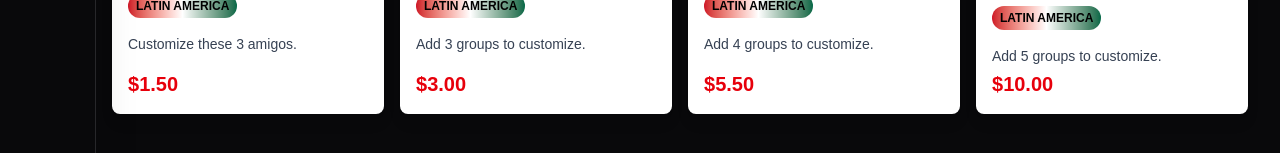
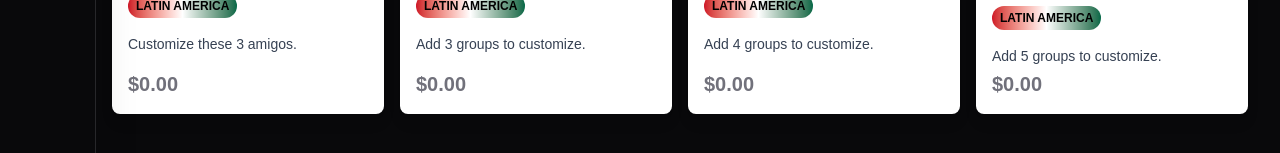
Before and after one commit to culinarycookout/culinary-cookout-app, a Next.js app: page /taco-deals in a window 1280 px wide. Shown: the part 367-520 px from the top of the page. Built offline with nearby package versions, Linux system fonts and the light colour scheme.

Commit message:
lets see

```diff
--- a/app/taco-deals/[id]/page.js
+++ b/app/taco-deals/[id]/page.js
@@ -5,12 +5,11 @@ import { useParams, useRouter } from 'next/navigation';
 import Link from 'next/link';
 import { useCart } from '../../../context/CartContext';
 
-// ✅ Package configurations - I added "basePrice" to match your grid
+// ✅ Package configurations - basePrice completely removed
 const packageConfig = {
   'taco-trio': {
     name: 'TACO TRIO',
     description: '3 tacos, fully customized.',
-    basePrice: 1.50, // ✅ Based on your Price in the grid
     groups: [
       { id: 1, label: 'Taco Group 1', count: 1 },
       { id: 2, label: 'Taco Group 2', count: 1 },
@@ -20,7 +19,6 @@ const packageConfig = {
   'taco-pack': {
     name: 'TACO PACK',
     description: '3 groups of 4 tacos (12 total)',
-    basePrice: 3.00, // ✅ Based on your Price in the grid
     groups: [
       { id: 1, label: 'Taco Group 1', count: 4 },
       { id: 2, label: 'Taco Group 2', count: 4 },
@@ -30,7 +28,6 @@ const packageConfig = {
   'taco-party': {
     name: 'TACO PARTY',
     description: '4 groups of 6 tacos (24 total)',
-    basePrice: 5.50, // ✅ Based on your Price in the grid
     groups: [
       { id: 1, label: 'Taco Group 1', count: 6 },
       { id: 2, label: 'Taco Group 2', count: 6 },
@@ -41,7 +38,6 @@ const packageConfig = {
   'taco-party-fiesta-grande': {
     name: 'TACO PARTY: FIESTA GRANDE',
     description: '5 groups of 10 tacos (50 total)',
-    basePrice: 10.00, // ✅ Based on your Price in the grid
     groups: [
       { id: 1, label: 'Taco Group 1', count: 10 },
       { id: 2, label: 'Taco Group 2', count: 10 },
@@ -178,8 +174,7 @@ export default function TacoDealCustomize() {
     return sel && sel.tortilla !== '' && sel.meat1 !== '';
   });
 
-  // ✅ NEW PRICE LOGIC: Start at the basePrice we added to packageConfig
-  // Then add the cost of upgrades only when they are actually chosen.
+  // ✅ Starts at 0. Only calculates price when options are chosen.
   const totalPrice = config?.groups.reduce((sum, group) => {
     const sel = groupSelections[group.id] || { tortilla: '', meat1: '', meat2: '', toppings: [], extras: [] };
 
@@ -198,7 +193,7 @@ export default function TacoDealCustomize() {
       }
     }
     return sum + price;
-  }, config?.basePrice || 0); // ✅ This starts the calculation at the hardcoded base price
+  }, 0); // ✅ Starts exactly at ZERO
 
   const configuredCount = config?.groups.filter((group) => {
     const sel = groupSelections[group.id];
--- a/app/taco-deals/page.js
+++ b/app/taco-deals/page.js
@@ -8,7 +8,6 @@ const tacoDealItems = [
     'Item Name': 'TACO TRIO',
     'CATEGORY': 'LATIN AMERICA',
     'DESCRIPTION': 'Customize these 3 amigos.',
-    'Price': 1.50,
     'Image URL': 'https://iili.io/CSpjz5N.png',
   },
   {
@@ -16,7 +15,6 @@ const tacoDealItems = [
     'Item Name': 'TACO PACK',
     'CATEGORY': 'LATIN AMERICA',
     'DESCRIPTION': 'Add 3 groups to customize.',
-    'Price': 3.00,
     'Image URL': 'https://www.skinnytaste.com/wp-content/uploads/2023/05/shrimp-tacos-1.jpg',
   },
   {
@@ -24,7 +22,6 @@ const tacoDealItems = [
     'Item Name': 'TACO PARTY',
     'CATEGORY': 'LATIN AMERICA',
     'DESCRIPTION': 'Add 4 groups to customize.',
-    'Price': 5.50,
     'Image URL': 'https://basilandbubbly.com/wp-content/uploads/2021/09/buffalo-shrimp-tacos-3.jpg',
   },
   {
@@ -32,7 +29,6 @@ const tacoDealItems = [
     'Item Name': 'TACO PARTY: FIESTA GRANDE',
     'CATEGORY': 'LATIN AMERICA',
     'DESCRIPTION': 'Add 5 groups to customize.',
-    'Price': 10.00,
     'Image URL': 'https://assets.simpleviewinc.com/simpleview/image/upload/c_fill,h_653,q_75,w_850/v1/clients/kansascityks/74667395_2409182199314846_5916633053026844672_o_99fd6cee-584a-47de-bec5-ff74fccf8695.jpg',
   },
 ];
@@ -57,7 +53,6 @@ export default function TacoDealsMenu() {
         {tacoDealItems.map((item) => (
           <Link
             key={item.id}
-            // ✅ CORRECT PATH: /taco-deals/[id]
             href={`/taco-deals/${item.id}`}
             className="bg-white text-black rounded-lg overflow-hidden shadow-lg hover:shadow-xl transition-shadow cursor-pointer flex flex-col h-full"
           >
@@ -85,8 +80,9 @@ export default function TacoDealsMenu() {
               <p className="text-xs md:text-sm text-gray-700 mt-1 md:mt-2 flex-1">
                 {item['DESCRIPTION']}
               </p>
-              <p className="text-base md:text-xl font-bold mt-1 text-red-600">
-                ${(item['Price'] || 0).toFixed(2)}
+              {/* ✅ STARTS AT $0.00 */}
+              <p className="text-base md:text-xl font-bold mt-1 text-zinc-500">
+                $0.00
               </p>
             </div>
           </Link>
```
